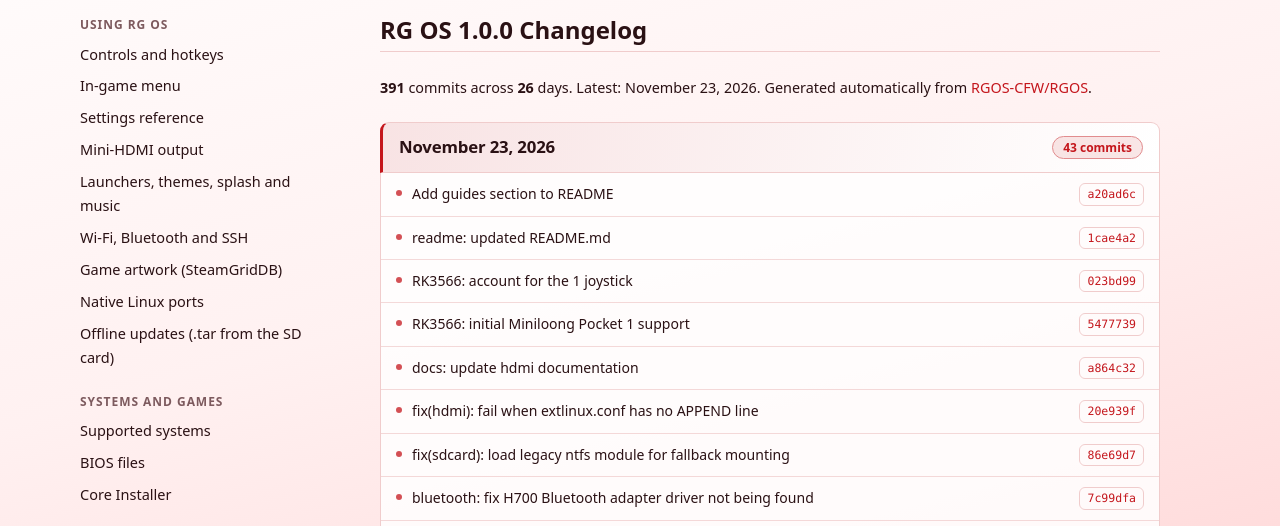
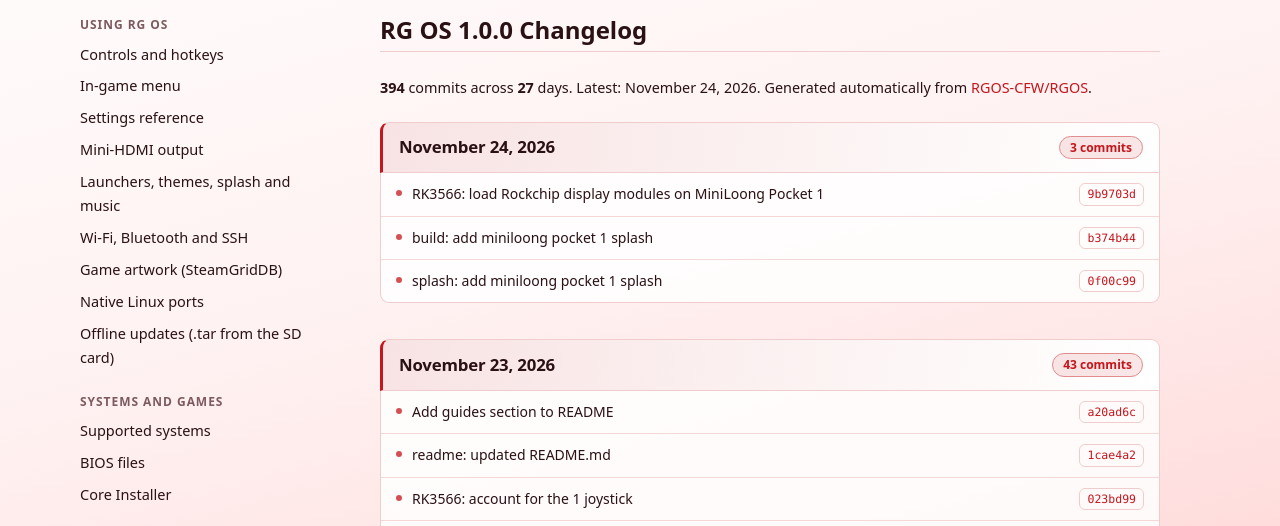
Before and after one commit to RGOS-CFW/RGOS-CFW.github.io, a plain HTML site: page docs/changelog.html in a window 1280 px wide. Shown: the part 201-727 px from the top of the page. Drawn offline with Linux system fonts and the light colour scheme.

Commit message:
docs: update changelog

```diff
--- a/docs/changelog.html
+++ b/docs/changelog.html
@@ -77,7 +77,20 @@
 
           <div class="commit-history">
             <!-- COMMITS:START -->
-            <p class="commit-summary"><b>391</b> commits across <b>26</b> days. Latest: <time datetime="2026-11-23T23:16:20.000Z">November 23, 2026</time>. Generated automatically from <a href="https://github.com/RGOS-CFW/RGOS/commits">RGOS-CFW/RGOS</a>.</p>
+            <p class="commit-summary"><b>394</b> commits across <b>27</b> days. Latest: <time datetime="2026-11-24T02:00:22.000Z">November 24, 2026</time>. Generated automatically from <a href="https://github.com/RGOS-CFW/RGOS/commits">RGOS-CFW/RGOS</a>.</p>
+
+            <section class="commit-day" data-date="2026-11-24">
+              <h3 class="commit-date">
+                <time datetime="2026-11-24">November 24, 2026</time>
+                <span class="commit-count">3 commits</span>
+              </h3>
+
+              <ul class="commits">
+                <li title="Narceja · 02:00 UTC"><span class="msg">RK3566: load Rockchip display modules on MiniLoong Pocket 1</span><a class="sha" href="https://github.com/RGOS-CFW/RGOS/commit/9b9703dd7229793b73af056df26ef9a16b271c04">9b9703d</a></li>
+                <li title="Narceja · 01:56 UTC"><span class="msg">build: add miniloong pocket 1 splash</span><a class="sha" href="https://github.com/RGOS-CFW/RGOS/commit/b374b4491e900416d66c6169aa91ea6b90929b51">b374b44</a></li>
+                <li title="Narceja · 01:55 UTC"><span class="msg">splash: add miniloong pocket 1 splash</span><a class="sha" href="https://github.com/RGOS-CFW/RGOS/commit/0f00c991afa3465d2d29dc69d00d3f6075304b9b">0f00c99</a></li>
+              </ul>
+            </section>
 
             <section class="commit-day" data-date="2026-11-23">
               <h3 class="commit-date">
```
